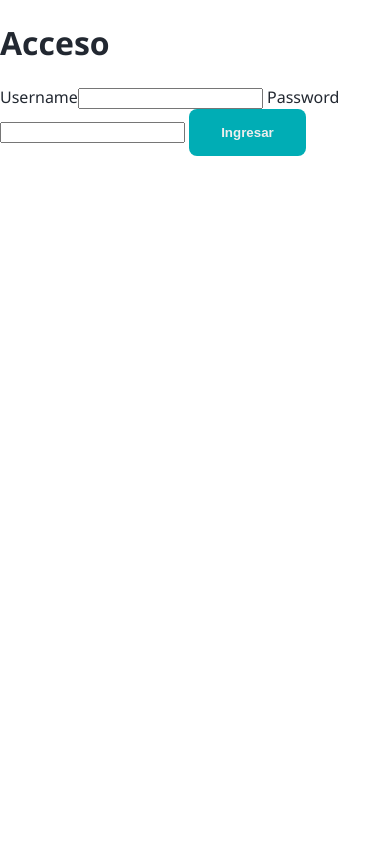
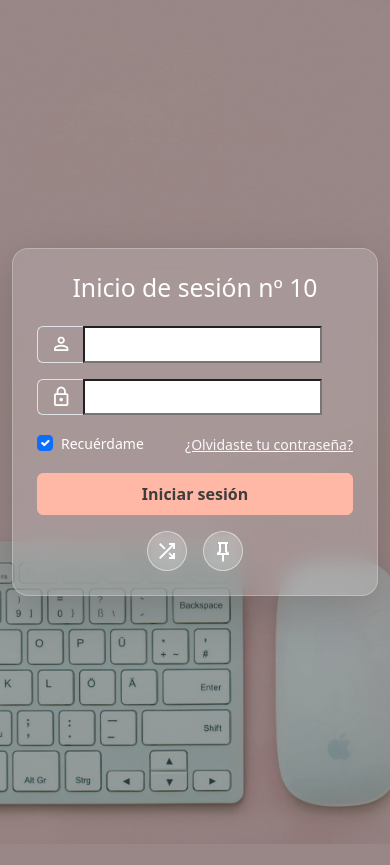
Before and after one commit to WolfWilson/turnero_django, a Django app: template templates/registration/login.html in a window 390 px wide. After the commit the page ends 844 px from the top, so only its background shows below. Run offline with Django 3.2, Linux system fonts and the light colour scheme; the template is opened without the code that fills it, so the values that code supplies are empty, except form fields; tables that the repository leaves empty hold one stand-in row (values such as "Sample post"); form fields are guessed from the names that the template uses; some libraries are stand-ins or nearby versions.

Commit message:
version con estilo definido para el login

```diff
--- /dev/null
+++ b/static/css/login.css
@@ -0,0 +1,104 @@
+/* === AJUSTES GLOBALES === */
+
+html, body {
+  height: 100%;        /* Asegura que el fondo cubra toda la altura de la pantalla */
+  margin: 0;
+  padding: 0;
+  overflow: hidden;    /* Evita scroll indeseado cuando el contenido encaja */
+}
+
+
+/* === FONDO DE PANTALLA COMPLETO === */
+
+.login-background {
+  position: fixed;
+  top: 0;
+  left: 0;
+  right: 0;
+  bottom: 0;
+  width: 100%;
+  height: 100%;
+  background-size: cover;              /* Escala la imagen para cubrir todo */
+  background-position: center center;  /* Centra horizontal y verticalmente */
+  background-repeat: no-repeat;        /* No repite si sobra espacio */
+  background-color: #000;              /* Fallback si la imagen no carga */
+  z-index: -1;                         /* Envía al fondo de la pila */
+  pointer-events: none;                /* No interfiere con clicks */
+}
+
+/* Capa oscura encima de la imagen para mejorar contraste de texto */
+.login-background::after {
+  content: "";
+  position: absolute;
+  inset: 0;                            /* top: 0; right: 0; bottom: 0; left: 0 */
+  background-color: rgba(0, 0, 0, 0.35); /* Oscurece el fondo sin eliminarlo */
+}
+
+
+/* === TARJETA DE LOGIN (glassmorphism) === */
+
+.glass-card {
+  background: rgba(255, 255, 255, 0.14);        /* Fondo blanco semitransparente */
+  border: 1px solid rgba(255, 255, 255, 0.25);  /* Borde translúcido */
+  backdrop-filter: blur(10px);                 /* Difumina lo que hay detrás */
+  border-radius: 1rem;
+  color: #ffffff;                              /* Texto blanco */
+  z-index: 1;                                   /* Se muestra por encima del fondo */
+}
+
+
+/* === CAMPOS DE FORMULARIO === */
+
+input.form-control {
+  color: #fff;                                 /* Texto blanco */
+  background-color: transparent;               /* Fondo transparente */
+  border-color: #ccc;
+}
+
+input.form-control:focus {
+  border-color: #ffb8a5;                       /* Borde melocotón al enfocar */
+  box-shadow: 0 0 0 0.2rem rgba(255, 184, 165, 0.25);
+}
+
+input::placeholder {
+  color: rgba(255, 255, 255, 0.7);             /* Placeholder más claro */
+}
+
+
+/* === BOTÓN DE ACCESO === */
+
+.btn-primary {
+  --bs-btn-bg: #ffb8a5;                        /* Color de fondo */
+  --bs-btn-border-color: #ffb8a5;
+  --bs-btn-hover-bg: #ffa68e;
+  --bs-btn-hover-border-color: #ffa68e;
+  --bs-btn-focus-shadow-rgb: 255,184,165;
+  color: #3d3d3d;                              /* Texto oscuro para contraste */
+  font-weight: 600;
+}
+
+
+/* === ÍCONOS MATERIALES === */
+
+.input-group-text .material-symbols-outlined {
+  font-size: 1.4rem;
+  color: #ffffff;
+}
+
+
+#btn-random-bg, #btn-pin-bg {
+  width: 40px;
+  height: 40px;
+  border: 1px solid rgba(255,255,255,0.5);
+  background-color: rgba(255,255,255,0.1);
+  backdrop-filter: blur(5px);
+  color: white;
+  display: flex;
+  align-items: center;
+  justify-content: center;
+}
+
+#btn-random-bg:hover,
+#btn-pin-bg:hover {
+  background-color: rgba(255,255,255,0.25);
+}
--- /dev/null
+++ b/static/js/login.js
@@ -0,0 +1,66 @@
+// Lista de rutas de imágenes disponibles (ajustá según tengas más)
+const bgImages = [
+    "/static/media/login/bg.jpg",
+    "/static/media/login/bg1.jpg",
+    "/static/media/login/bg2.jpg",
+    "/static/media/login/bg3.jpg"
+  ];
+
+  // Elementos
+  const loginBg = document.getElementById("login-bg");
+  const btnShuffle = document.getElementById("btn-random-bg");
+  const btnPin = document.getElementById("btn-pin-bg");
+  const pinIcon = document.getElementById("pin-icon");
+
+  // Devuelve la imagen a cargar al iniciar (favorito o aleatorio)
+  function getInitialBackground() {
+    const pinned = localStorage.getItem("pinnedBg");
+    return pinned && bgImages.includes(pinned)
+      ? pinned
+      : bgImages[Math.floor(Math.random() * bgImages.length)];
+  }
+
+  // Aplica el fondo y actualiza el estado visual
+  function setBackground(imgPath) {
+    loginBg.style.backgroundImage = `url('${imgPath}')`;
+    loginBg.setAttribute("data-current", imgPath);
+
+    const pinned = localStorage.getItem("pinnedBg");
+
+    if (pinned === imgPath) {
+      pinIcon.textContent = "push_pin";
+      pinIcon.style.color = "limegreen"; // Fondo fijado → verde
+    } else {
+      pinIcon.textContent = "push_pin";
+      pinIcon.style.color = ""; // Reset color
+    }
+  }
+
+  // Cambia el fondo por uno nuevo al azar
+  btnShuffle.addEventListener("click", () => {
+    const current = loginBg.getAttribute("data-current");
+    let random = current;
+
+    while (random === current && bgImages.length > 1) {
+      random = bgImages[Math.floor(Math.random() * bgImages.length)];
+    }
+
+    setBackground(random);
+  });
+
+  // Alterna el fondo fijado
+  btnPin.addEventListener("click", () => {
+    const current = loginBg.getAttribute("data-current");
+    const pinned = localStorage.getItem("pinnedBg");
+
+    if (pinned === current) {
+      localStorage.removeItem("pinnedBg");
+    } else {
+      localStorage.setItem("pinnedBg", current);
+    }
+
+    setBackground(current);
+  });
+
+  // Inicialización
+  setBackground(getInitialBackground());
--- a/templates/registration/login.html
+++ b/templates/registration/login.html
@@ -1,13 +1,94 @@
-{% extends "base_public.html" %}
-{% block title %}Iniciar sesión{% endblock %}
-{% block content %}
-  <h1>Acceso</h1>
-  <form method="post">
-    {% csrf_token %}
-    <div class="flex-col">
-      {{ form.username.label_tag }}{{ form.username }}
-      {{ form.password.label_tag }}{{ form.password }}
-      <button class="btn btn-primary">Ingresar</button>
+{% load static widget_tweaks %}
+
+<!doctype html>
+<html lang="es">
+<head>
+  <meta charset="utf-8">
+  <title>Iniciar sesión</title>
+  <meta name="viewport" content="width=device-width, initial-scale=1">
+
+  <!-- Bootstrap 5 -->
+  <link href="https://cdn.jsdelivr.net/npm/bootstrap@5.3.3/dist/css/bootstrap.min.css" rel="stylesheet">
+
+  <!-- Material Symbols -->
+  <link href="https://fonts.googleapis.com/css2?family=Material+Symbols+Outlined:wght@300;400;500&display=swap" rel="stylesheet">
+
+  <!-- Estilos personalizados -->
+  <link rel="stylesheet" href="{% static 'css/login.css' %}">
+</head>
+
+<body class="login-bg">
+
+  <!-- Capa de fondo -->
+  <div class="login-background" id="login-bg"></div>
+
+  <!-- Contenido principal -->
+  <section class="container d-flex align-items-center justify-content-center min-vh-100">
+    <div class="card glass-card p-4 p-md-5 shadow-lg" style="max-width: 420px; width: 100%;">
+      <h2 class="text-center mb-4 fw-light">Inicio de sesión nº 10</h2>
+
+      <!-- Errores generales -->
+      {% if form.non_field_errors %}
+        <div class="alert alert-danger small py-2 px-3">
+          {% for error in form.non_field_errors %}
+            <div>{{ error }}</div>
+          {% endfor %}
+        </div>
+      {% endif %}
+
+      <form method="post" novalidate>
+        {% csrf_token %}
+
+        <!-- Campo usuario -->
+        <div class="mb-3 input-group">
+          <span class="input-group-text bg-transparent border-end-0">
+            <span class="material-symbols-outlined">person</span>
+          </span>
+          {% render_field form.username class="form-control bg-transparent border-start-0" placeholder="Nombre de usuario" %}
+        </div>
+        {% if form.username.errors %}
+          <div class="text-danger small mb-2">{{ form.username.errors.0 }}</div>
+        {% endif %}
+
+        <!-- Campo contraseña -->
+        <div class="mb-3 input-group">
+          <span class="input-group-text bg-transparent border-end-0">
+            <span class="material-symbols-outlined">lock</span>
+          </span>
+          {% render_field form.password class="form-control bg-transparent border-start-0" placeholder="Contraseña" %}
+        </div>
+        {% if form.password.errors %}
+          <div class="text-danger small mb-2">{{ form.password.errors.0 }}</div>
+        {% endif %}
+
+        <!-- Recordarme + Olvidaste -->
+        <div class="d-flex justify-content-between align-items-center mb-3">
+          <div class="form-check">
+            <input class="form-check-input" type="checkbox" value="" id="rememberMe" checked>
+            <label class="form-check-label small" for="rememberMe">Recuérdame</label>
+          </div>
+          <a href="#" class="small link-light">¿Olvidaste tu contraseña?</a>
+        </div>
+
+        <button class="btn btn-primary w-100 py-2" type="submit">Iniciar sesión</button>
+      </form>
+      <div class="d-flex justify-content-center gap-3 mt-3">
+        <!-- Cambiar fondo -->
+        <button id="btn-random-bg" type="button" class="btn btn-sm btn-outline-light rounded-circle">
+          <span class="material-symbols-outlined">shuffle</span>
+        </button>
+
+        <!-- Pinear fondo -->
+        <button id="btn-pin-bg" type="button" class="btn btn-sm btn-outline-light rounded-circle">
+          <span id="pin-icon" class="material-symbols-outlined">push_pin</span>
+        </button>
+      </div>
+
     </div>
-  </form>
-{% endblock %}
+  </section>
+
+  <!-- Script para seleccionar fondo aleatorio -->
+  <script src="{% static 'js/login.js' %}"></script>
+
+</body>
+</html>
--- a/turnero/settings.py
+++ b/turnero/settings.py
@@ -39,6 +39,7 @@ INSTALLED_APPS = [
 
     "rest_framework",
     "api",
+    "widget_tweaks",
 ]
 
 
```
Also changed, not shown: static/css/turnero.css (+23 -0 lines), static/js/turnero_spa.js (+65 -100 lines), templates/turnos/turnero_public.html (+15 -11 lines), static/media/login/bg.jpg (added), static/media/login/bg1.jpg (added), static/media/login/bg2.jpg (added), static/media/login/user.png (added), 1 other file.
